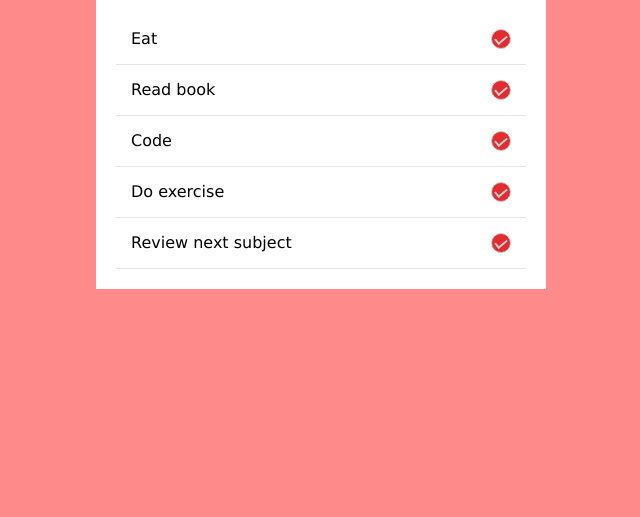
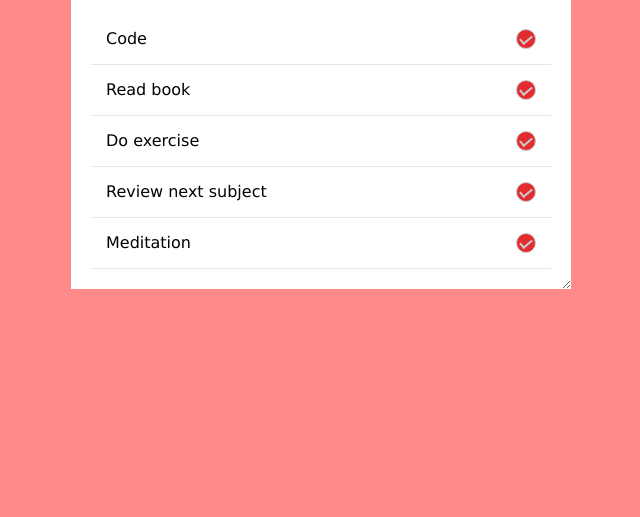
Before and after one commit to TinDaKing/TODO-List-App, a plain HTML site: page index.html in a window 1280 px wide. Shown: the part 283-800 px from the top of the page, without its empty margins (319-959 px from the left). Drawn offline with Linux system fonts and the light colour scheme.

Commit message:
commit work

```diff
--- a/css/style.css
+++ b/css/style.css
@@ -18,10 +18,14 @@ body {
     background-position: center center;  */
 
 }
+
 .list {
     position: relative;
     background-color: #fff;
-    width: 450px;
+    width: 500px;
+    object-fit: cover;
+    resize: vertical;
+    overflow: auto;
 }
 .list h2{
     background-color: #ec3d40;
--- a/index.html
+++ b/index.html
@@ -16,7 +16,7 @@
             <li>
                 <label>
                     <input type ="checkbox" name ="">
-                    <p>Eat</p>
+                    <p>Code</p>
                     <span></span>
                 </label>
             </li>
@@ -27,13 +27,7 @@
                     <span></span>
                 </label>
             </li>
-            <li>
-                <label>
-                    <input type ="checkbox" name ="">
-                    <p>Code</p>
-                    <span></span>
-                </label>
-            </li>
+
             <li>
                 <label>
                     <input type ="checkbox" name ="">
@@ -48,6 +42,13 @@
                     <span></span>
                 </label>
             </li>
+            <li>
+                <label>
+                    <input type ="checkbox" name ="">
+                    <p>Meditation</p>
+                    <span></span>
+                </label>
+            </li>
         </ul>
     </div>
 
```
